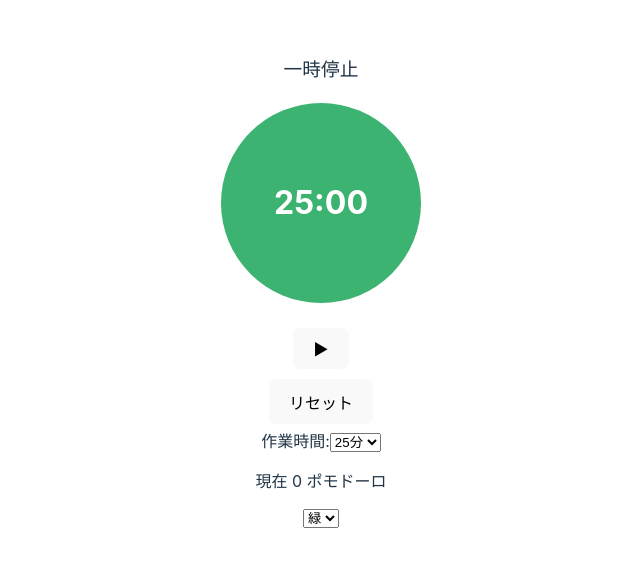
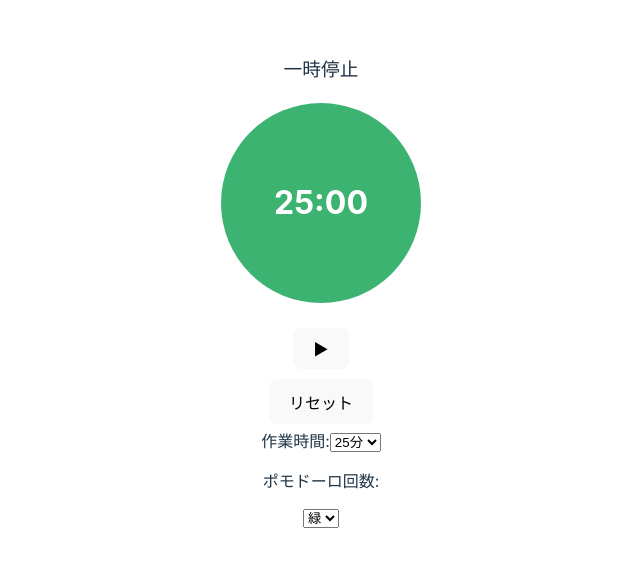
Before and after one commit to risamatsuda/pomodoro-timer, a React (Vite) app in the folder pomodoro-timer/: page / in a window 1280 px wide. Shown: the part 117-684 px from the top of the page, without its empty margins (319-959 px from the left). Built offline with nearby package versions, Linux system fonts and the light colour scheme; no server answers.

Commit message:
ポモドーロ回数を絵文字で表示できるように変更

```diff
--- a/pomodoro-timer/src/App.tsx
+++ b/pomodoro-timer/src/App.tsx
@@ -147,7 +147,7 @@ const App = () => {
           </select>
         </label>
       </section>
-      <p>現在 {count} ポモドーロ</p>
+      <p>ポモドーロ回数: {Array(count).fill('🍅').join('')}</p>
       <select value={color} onChange={handleColorChange}>
         <option value="red">赤</option>
         <option value="blue">青</option>
```
